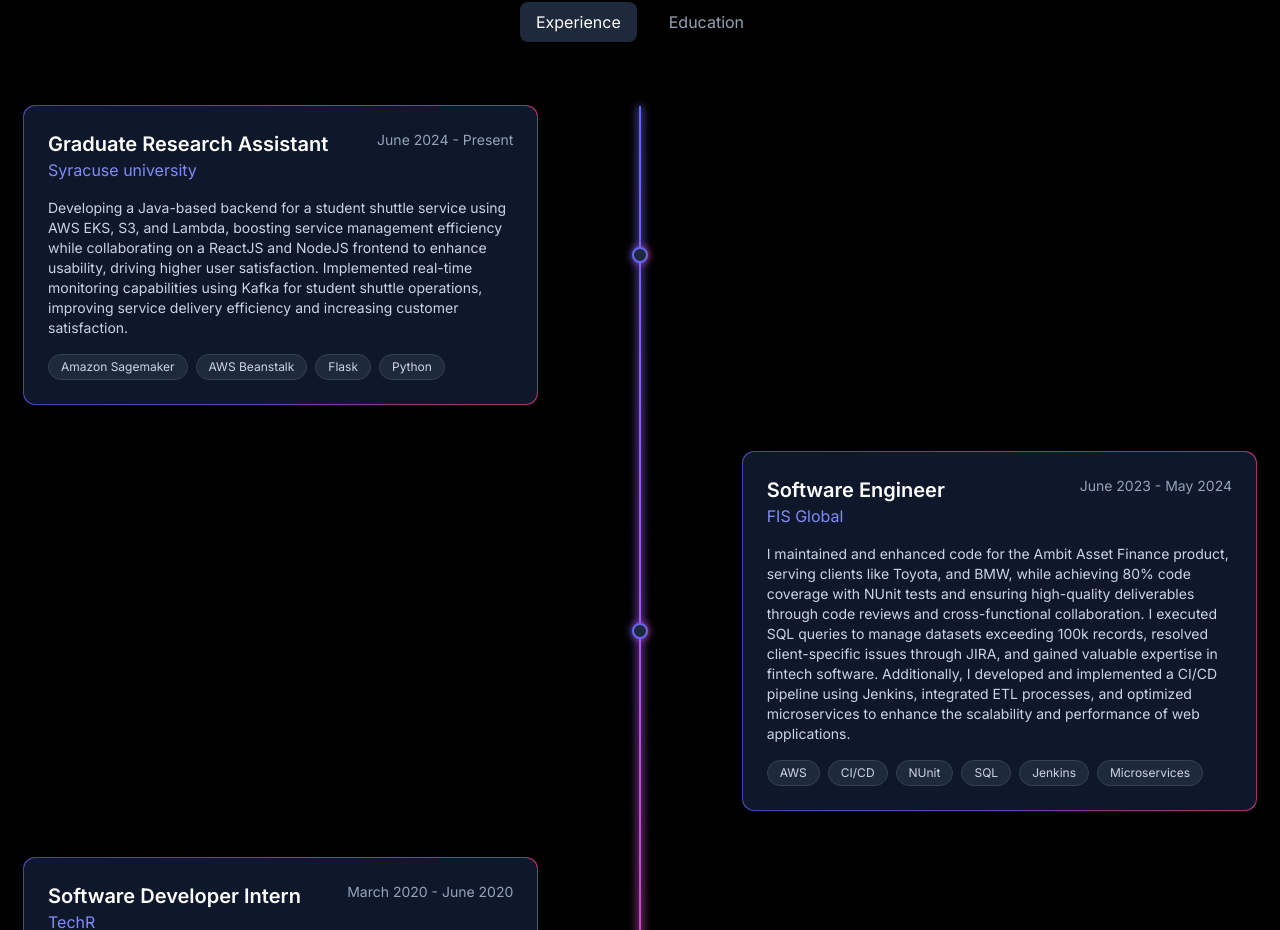
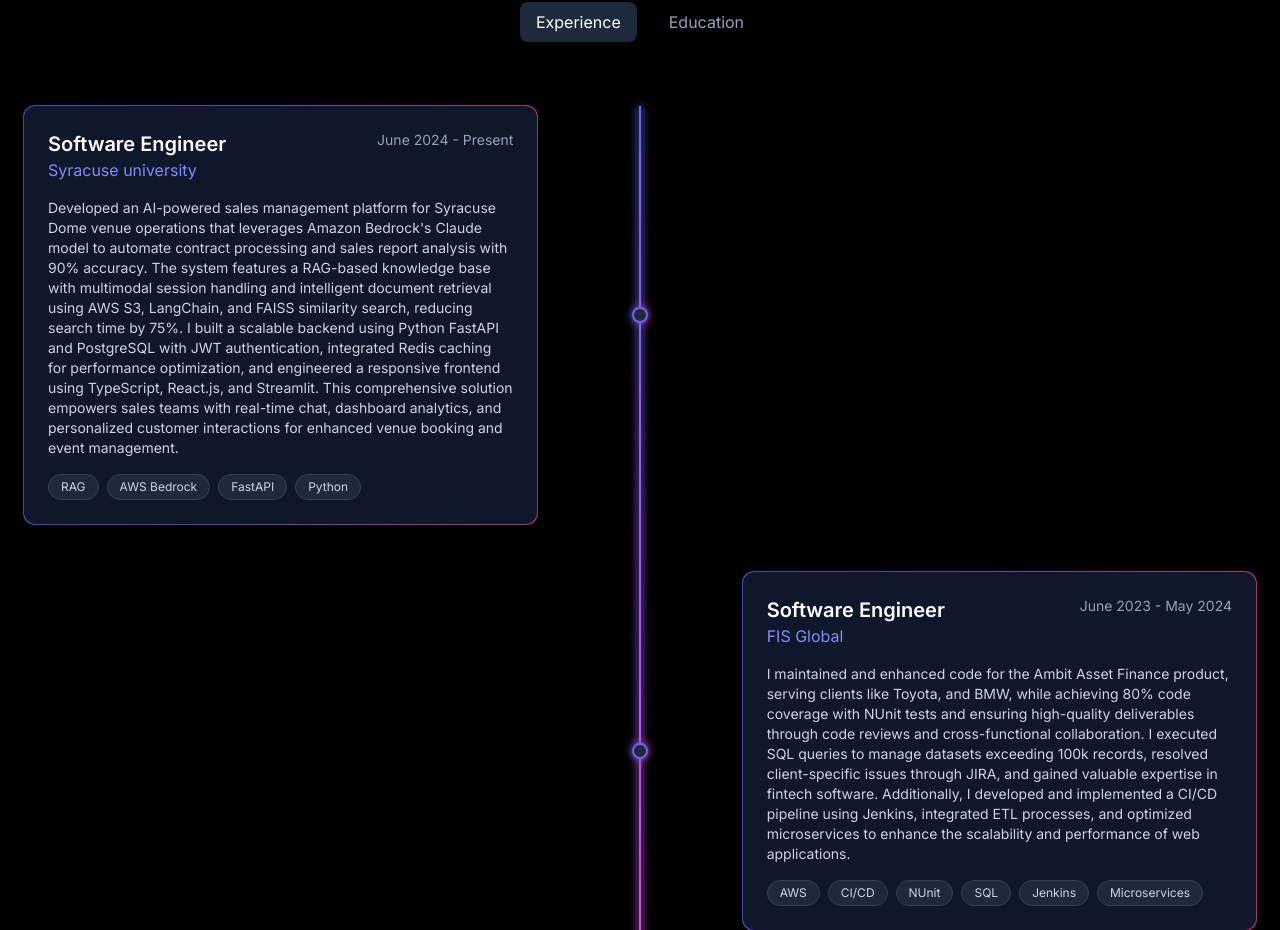
Before and after one commit to neeeraj1999/Portfolio, a Next.js app: page / in a window 1280 px wide. Shown: the part 1714-2644 px from the top of the page. Built offline with nearby package versions, Linux system fonts and the light colour scheme.

Commit message:
Update experience-section.tsx

```diff
--- a/components/ui/experience-section.tsx
+++ b/components/ui/experience-section.tsx
@@ -16,13 +16,13 @@
 
 const experiences: TimelineItem[] = [
   {
-    title: "Graduate Research Assistant",
+    title: "Software Engineer",
     organization: "Syracuse university",
     location: "Syracuse, NY",
     type: "On-site",
     date: "June 2024 - Present",
-    description: "Developing a Java-based backend for a student shuttle service using AWS EKS, S3, and Lambda, boosting service management efficiency while collaborating on a ReactJS and NodeJS frontend to enhance usability, driving higher user satisfaction. Implemented real-time monitoring capabilities using Kafka for student shuttle operations, improving service delivery efficiency and increasing customer satisfaction.",
-    skills: ["Amazon Sagemaker", "AWS Beanstalk", "Flask", "Python"],
+    description: "Developed an AI-powered sales management platform for Syracuse Dome venue operations that leverages Amazon Bedrock's Claude model to automate contract processing and sales report analysis with 90% accuracy. The system features a RAG-based knowledge base with multimodal session handling and intelligent document retrieval using AWS S3, LangChain, and FAISS similarity search, reducing search time by 75%. I built a scalable backend using Python FastAPI and PostgreSQL with JWT authentication, integrated Redis caching for performance optimization, and engineered a responsive frontend using TypeScript, React.js, and Streamlit. This comprehensive solution empowers sales teams with real-time chat, dashboard analytics, and personalized customer interactions for enhanced venue booking and event management.",
+    skills: ["RAG", "AWS Bedrock", "FastAPI", "Python"],
   },
   {
     title: "Software Engineer",
```
